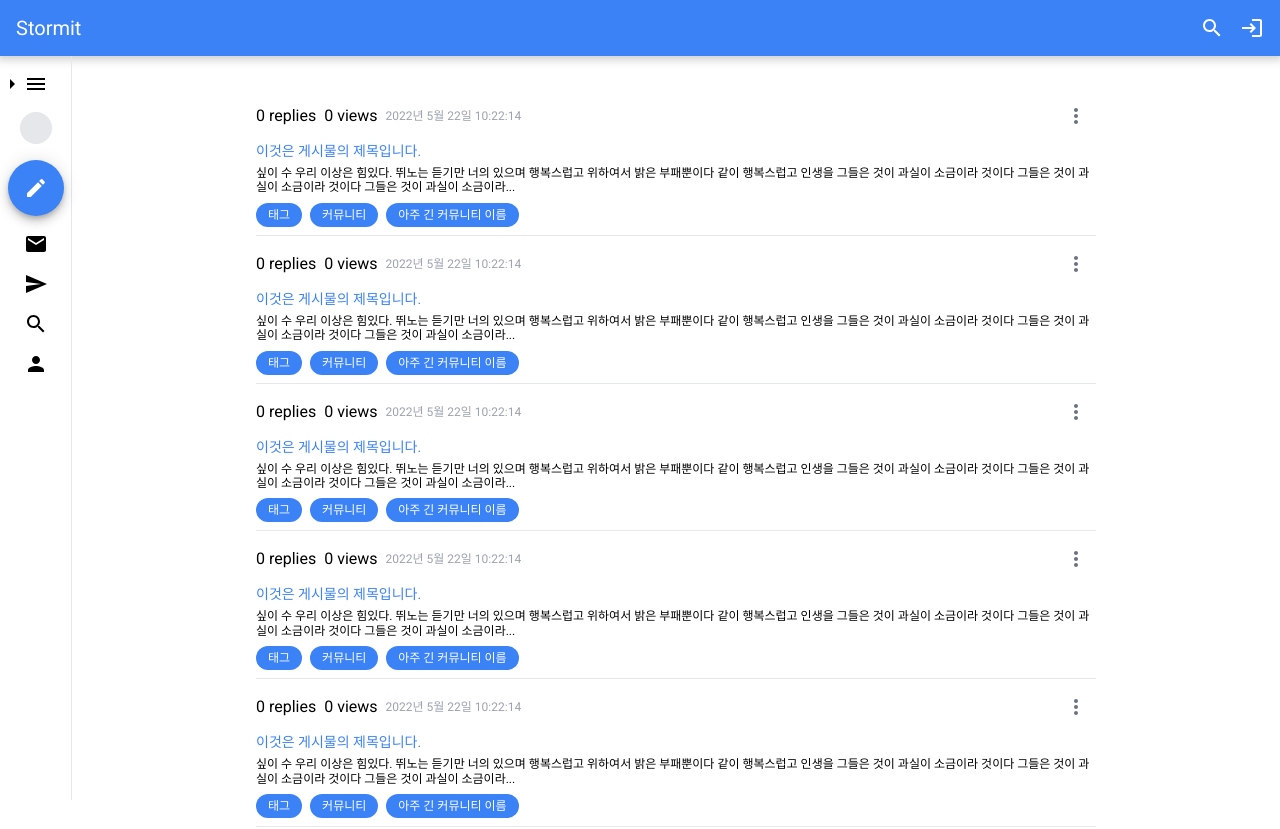
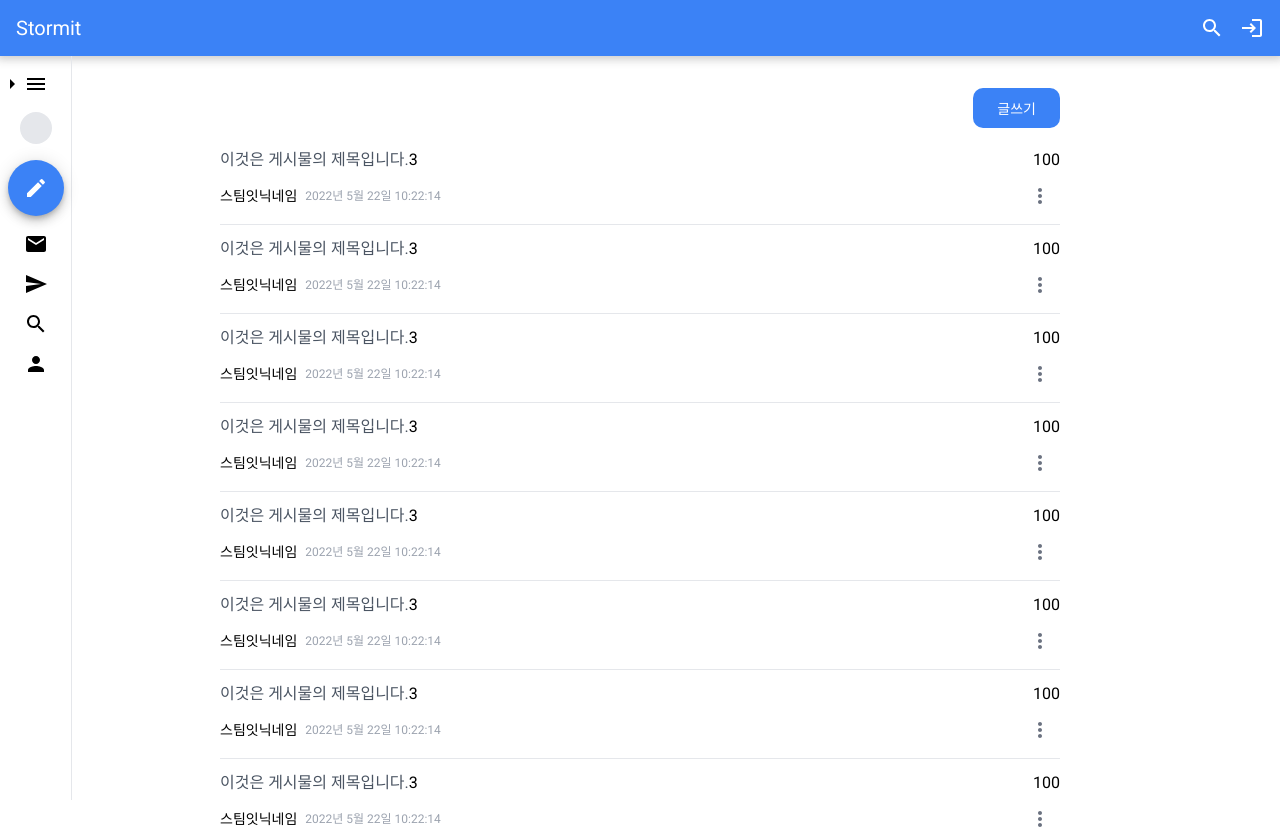
Before and after one commit to codestates/beb-04-stormit, a React (Create React App) app in the folder client/: page /community/1 in a window 1280 px wide. Shown: the top 829 px of the page. Built offline with nearby package versions, Linux system fonts and the light colour scheme.

Commit message:
feat: 커뮤니티 페이지 UI 수정

```diff
--- /dev/null
+++ b/client/src/components/CommunityPostCard.tsx
@@ -0,0 +1,102 @@
+import React from "react";
+import styled from "styled-components";
+import palette from "../styles/palette";
+import Divider from "./common/Divider";
+import { parseDate } from "../lib/utils";
+import MoreVertIcon from "@mui/icons-material/MoreVert";
+import IconButton from "./common/IconButton";
+import { useNavigate } from "react-router-dom";
+
+const Base = styled.li`
+  display: flex;
+  flex-direction: column;
+  gap: 0.5rem; // 8px
+  padding: 0.5rem 0; // 8px 0
+
+  .post-metadata-area {
+    display: flex;
+    justify-content: space-between;
+    align-items: center;
+  }
+
+  .post-metadata {
+    display: flex;
+    align-items: center;
+    gap: 0.5rem; // 8px
+  }
+
+  .time {
+    font-size: 0.75rem; // 12px
+    color: ${palette.gray[400]};
+  }
+
+  .post-title-area-wrapper {
+    display: flex;
+    justify-content: space-between;
+    align-items: center;
+  }
+
+  .post-title-wrapper {
+    display: flex;
+  }
+
+  .post-title {
+    color: ${palette.gray[600]};
+    cursor: pointer;
+
+    &:hover {
+      opacity: 0.7;
+    }
+  }
+
+  .post-views-comments-wrapper {
+    display: flex;
+    align-items: center;
+    gap: 0.5rem; // 8px
+
+    color: ${palette.gray[500]};
+  }
+
+  .post-author {
+    font-size: 0.875rem; // 14px
+  }
+`;
+
+const CommunityPostCard: React.FC = () => {
+  const navigate = useNavigate();
+
+  const onClickPostTitle = () => {
+    navigate(`/post/${128234}`);
+  };
+
+  return (
+    <>
+      <Base>
+        <div className="post-title-area-wrapper">
+          <div className="post-title-wrapper">
+            <p className="post-title" onClick={onClickPostTitle}>
+              이것은 게시물의 제목입니다.
+            </p>
+            <span className="post-comments">3</span>
+          </div>
+          <div className="post-views-wrapper">
+            <p className="post-views">100</p>
+          </div>
+        </div>
+        <div className="post-metadata-area">
+          <p className="post-metadata">
+            <span className="post-author">스팀잇닉네임</span>
+
+            <span className="time">{parseDate(new Date())}</span>
+          </p>
+          <IconButton>
+            <MoreVertIcon />
+          </IconButton>
+        </div>
+        <Divider />
+      </Base>
+    </>
+  );
+};
+
+export default CommunityPostCard;
--- a/client/src/components/NavigationRail.tsx
+++ b/client/src/components/NavigationRail.tsx
@@ -21,6 +21,9 @@ const Base = styled.aside`
   align-items: center;
   gap: 1rem;
 
+  position: absolute;
+  top: 3.5rem;
+  left: 0;
   width: 4.5rem; // 72px
   height: calc(100vh - 3.5rem);
   padding: 1rem; // 16px
--- a/client/src/pages/Account.tsx
+++ b/client/src/pages/Account.tsx
@@ -3,6 +3,8 @@ import { useNavigate } from "react-router-dom";
 import styled from "styled-components";
 import Button from "../components/common/Button";
 import Input from "../components/common/Input";
+import { useDispatch } from "../store";
+import { userActions } from "../store/userSlice";
 import palette from "../styles/palette";
 
 const Base = styled.div`
@@ -41,6 +43,13 @@ const Base = styled.div`
     color: ${palette.gray[400]};
   }
 
+  .unregister {
+    text-align: right;
+    color: ${palette.gray[300]};
+    text-decoration: underline;
+    cursor: pointer;
+  }
+
   // 600px
   @media screen and (min-width: 37.5rem) {
     margin: 1rem auto;
@@ -55,6 +64,17 @@ const Base = styled.div`
 
 const Account: React.FC = () => {
   const navigate = useNavigate();
+
+  const dispatch = useDispatch();
+
+  const onClickUnregisterButton = () => {
+    if (
+      window.confirm("한 번 탈퇴하면 되돌릴 수 없습니다. 탈퇴하시겠습니까?")
+    ) {
+      dispatch(userActions.setLoggedOut());
+      navigate("/");
+    }
+  };
 
   return (
     <Base>
@@ -75,6 +95,9 @@ const Account: React.FC = () => {
             저장하기
           </Button>
         </div>
+        <p className="unregister" onClick={onClickUnregisterButton}>
+          회원탈퇴
+        </p>
       </div>
     </Base>
   );
--- a/client/src/pages/Community.tsx
+++ b/client/src/pages/Community.tsx
@@ -2,31 +2,35 @@ import React, { useState } from "react";
 import styled from "styled-components";
 import NavigationRail from "../components/NavigationRail";
 import { useLocation } from "react-router-dom";
-import PostCard from "../components/PostCard";
 import {
   FAKE_ARRAY,
   getLastPathname,
   translateCommunityName,
 } from "../lib/utils";
 import Pagination from "../components/Pagination";
+import Button from "../components/common/Button";
+import CommunityPostCard from "../components/CommunityPostCard";
 
 const Base = styled.div`
   display: flex;
   flex-direction: column;
   height: 100vh;
 
-  .body {
-    display: flex;
-  }
-
   .contents {
     margin: 1rem;
   }
+
   .contents-top {
     display: flex;
     flex-direction: column;
     gap: 0.5rem; // 8px
     margin: 1rem 0; // 16px
+  }
+
+  .community-title-area {
+    display: flex;
+    justify-content: space-between;
+    align-items: center;
   }
 
   .community-title {
@@ -43,15 +47,15 @@ const Base = styled.div`
   // 600px
   @media screen and (min-width: 37.5rem) {
     .contents {
-      margin: 0 auto;
-      max-width: 37.5rem; // 600px
+      margin: 1rem auto;
+      width: 37.5rem; // 600px
     }
   }
 
   // 1240px
   @media screen and (min-width: 77.5rem) {
     .contents {
-      max-width: 52.5rem; // 840px
+      width: 52.5rem; // 840px
     }
   }
 `;
@@ -65,22 +69,23 @@ const Community: React.FC = () => {
 
   return (
     <Base>
-      <div className="body">
       <NavigationRail />
       <div className="contents">
         <div className="contents-top">
+          <div className="community-title-area">
             <p className="community-title">
               {translateCommunityName(communityName)}
             </p>
+            <Button variant="contained">글쓰기</Button>
+          </div>
         </div>
         <ul className="posts-wrapper">
           {postData.map((_, index) => (
-              <PostCard key={index} />
+            <CommunityPostCard key={index} />
           ))}
         </ul>
         <div className="pagination-wrapper">
           <Pagination />
-          </div>
         </div>
       </div>
     </Base>
--- a/client/src/pages/PostDetail.tsx
+++ b/client/src/pages/PostDetail.tsx
@@ -103,7 +103,7 @@ const Base = styled.div`
   // 600px
   @media screen and (min-width: 37.5rem) {
     .contents {
-      margin: 0 auto;
+      margin: 1rem auto;
       max-width: 37.5rem; // 600px
     }
   }
```
Lines whose indentation alone changed are shown as unchanged.
